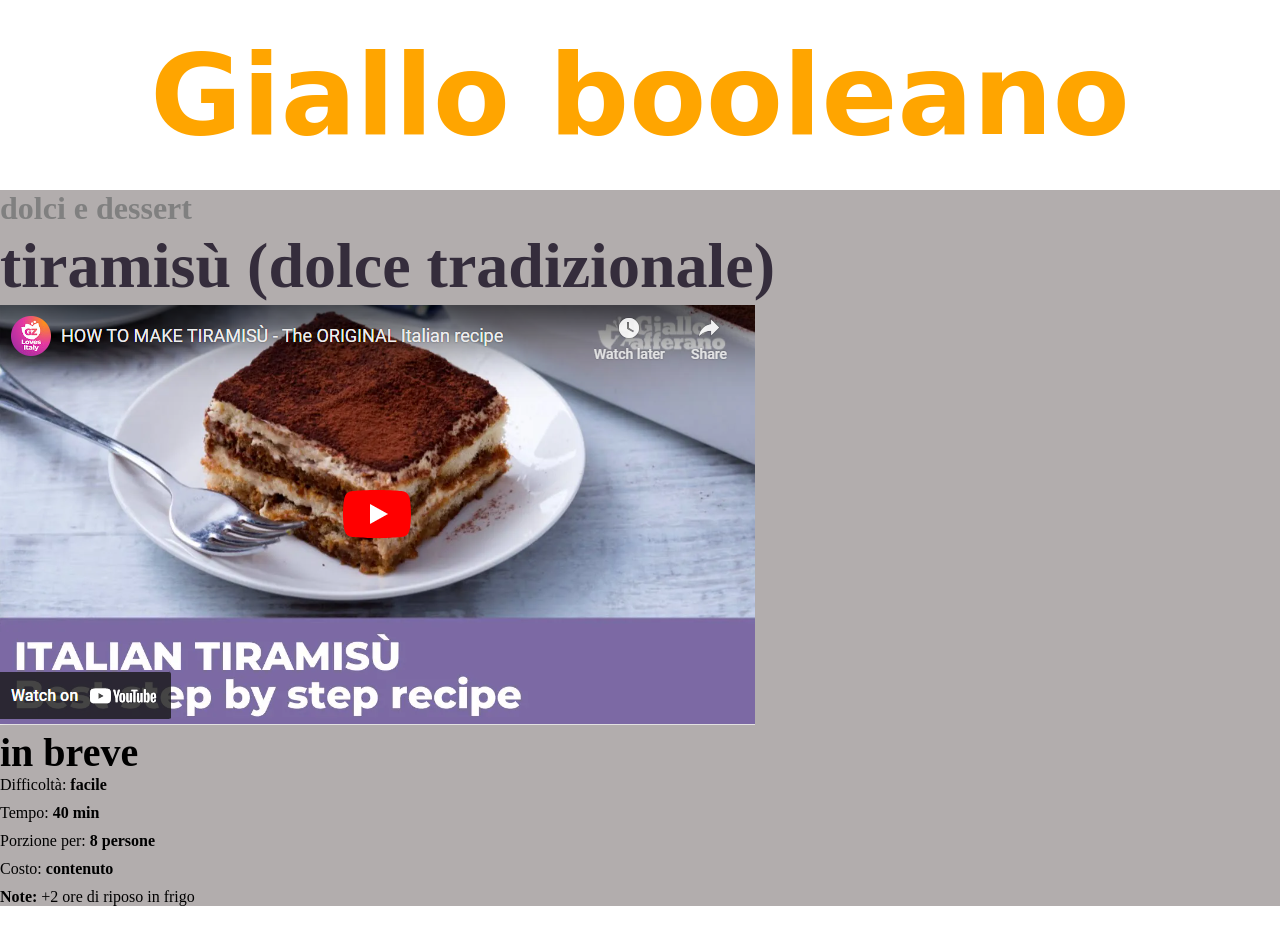
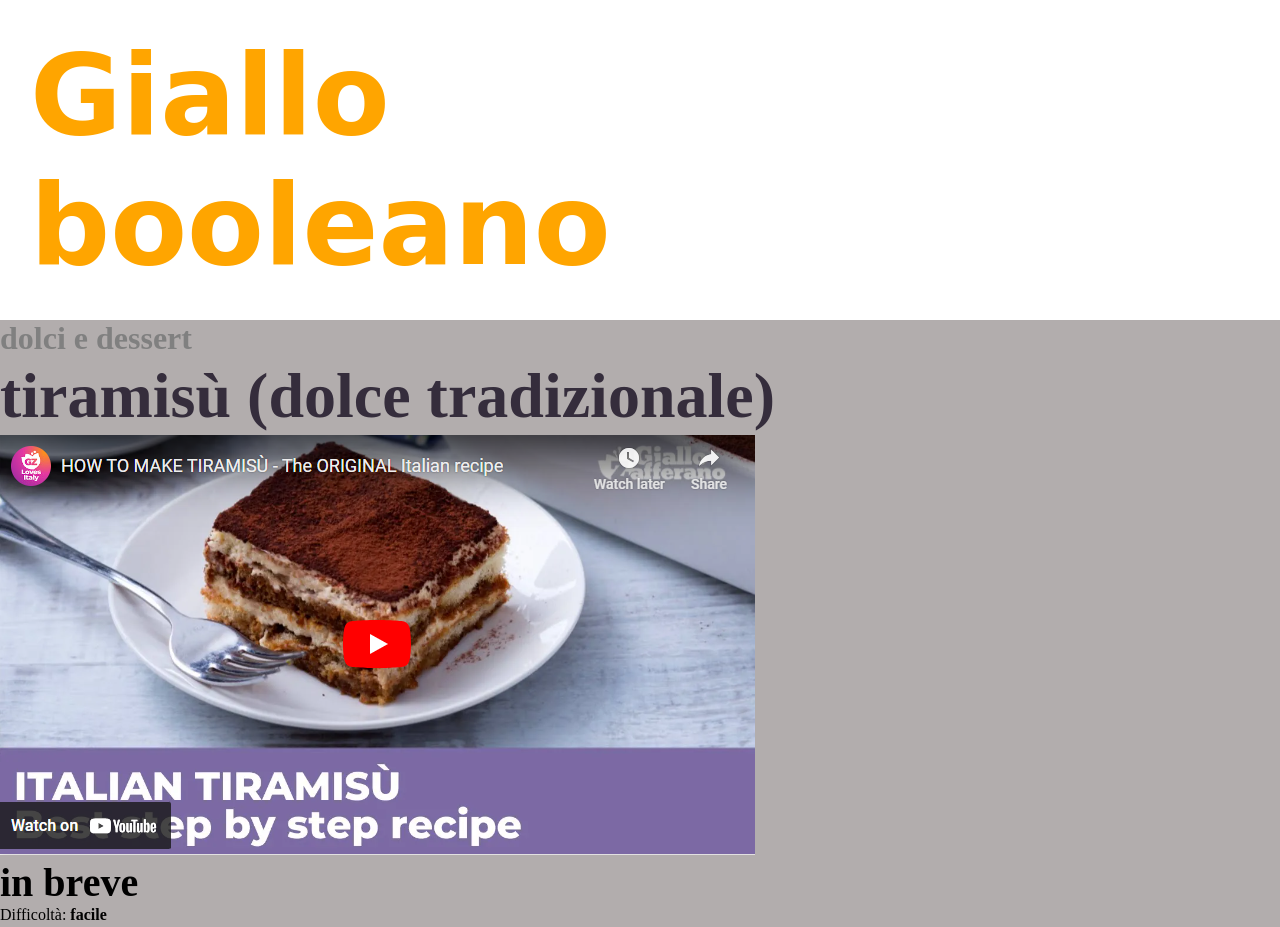
Before and after one commit to martinasartori97/htmlcss-responsive-layout, a plain HTML site: page index.html in a window 1280 px wide. Shown: the top 927 px of the page. Drawn offline with Linux system fonts and the light colour scheme.

Commit message:
edit css

```diff
--- a/css/style.css
+++ b/css/style.css
@@ -5,13 +5,13 @@
 }
 
 .header {
-    max-width: 100%;
+    max-width: 320px;
     background-color: white;
 
 }
 
 .logo {
-    max-height: 900px;
+    max-height: 320px;
     color: orange;
     font-family: cursive;
     margin: 30px;
@@ -22,7 +22,7 @@
 }
 
 .container {
-    max-width: 100%;
+    max-width: 320%;
     background-color: rgba(174, 169, 169, 0.949);
 }
 
```
